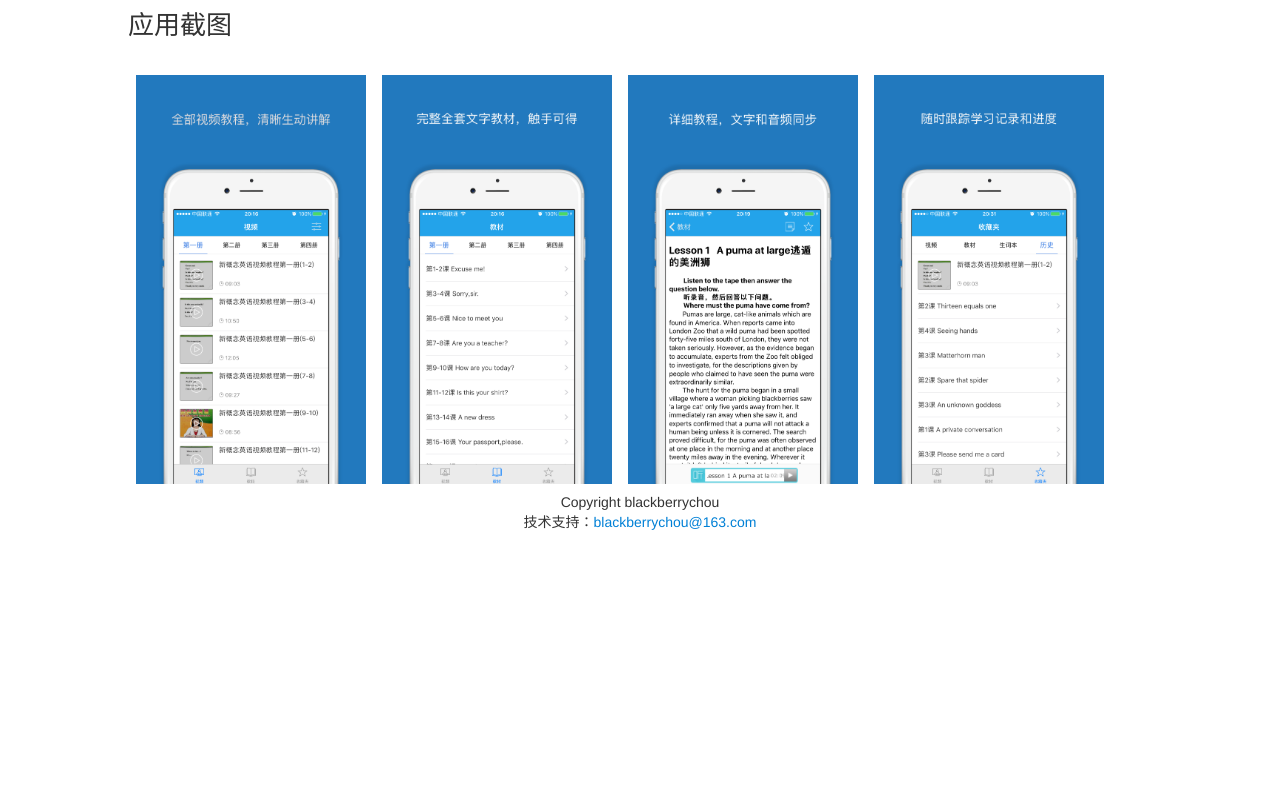
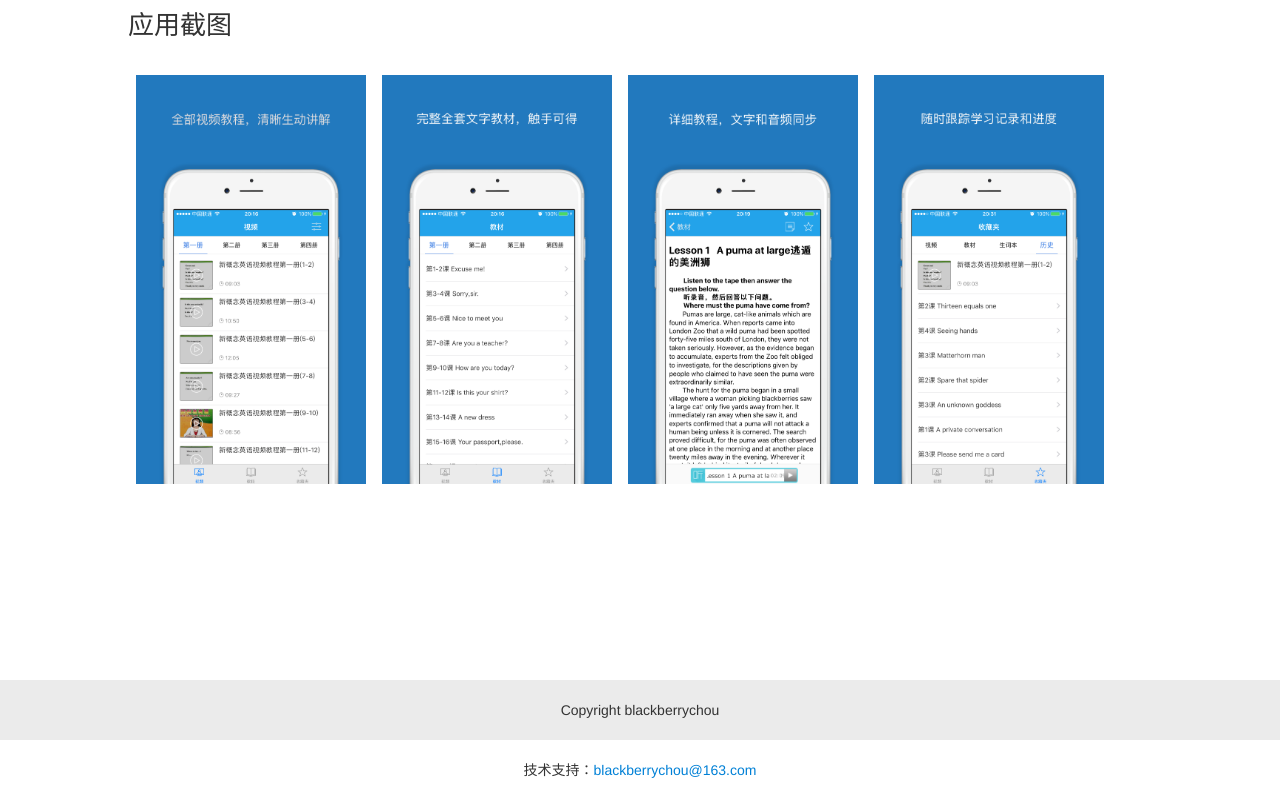
Before and after one commit to jiangyazhou/lightmusic, a plain HTML site: page index.html in a window 1280 px wide. Shown: the part 1525-2325 px from the top of the page. Before the commit the page ends 2077 px from the top, so only its background shows below. Drawn offline with Linux system fonts and the light colour scheme.

Commit message:
t push -u origin master

```diff
--- a/index.html
+++ b/index.html
@@ -114,7 +114,7 @@
     </div>
 </div>
 <div>
-    <div style="text-align: center;margin-bottom: 20px;">
+    <div class="footer" style="text-align: center;margin-bottom: 20px;">
         Copyright blackberrychou
         <p>技术支持：<a href="mailto:blackberrychou@163.com" style="color:rgb(0, 128, 214);">blackberrychou@163.com</a></p>
     </div><!--/row-fluid-->
```
